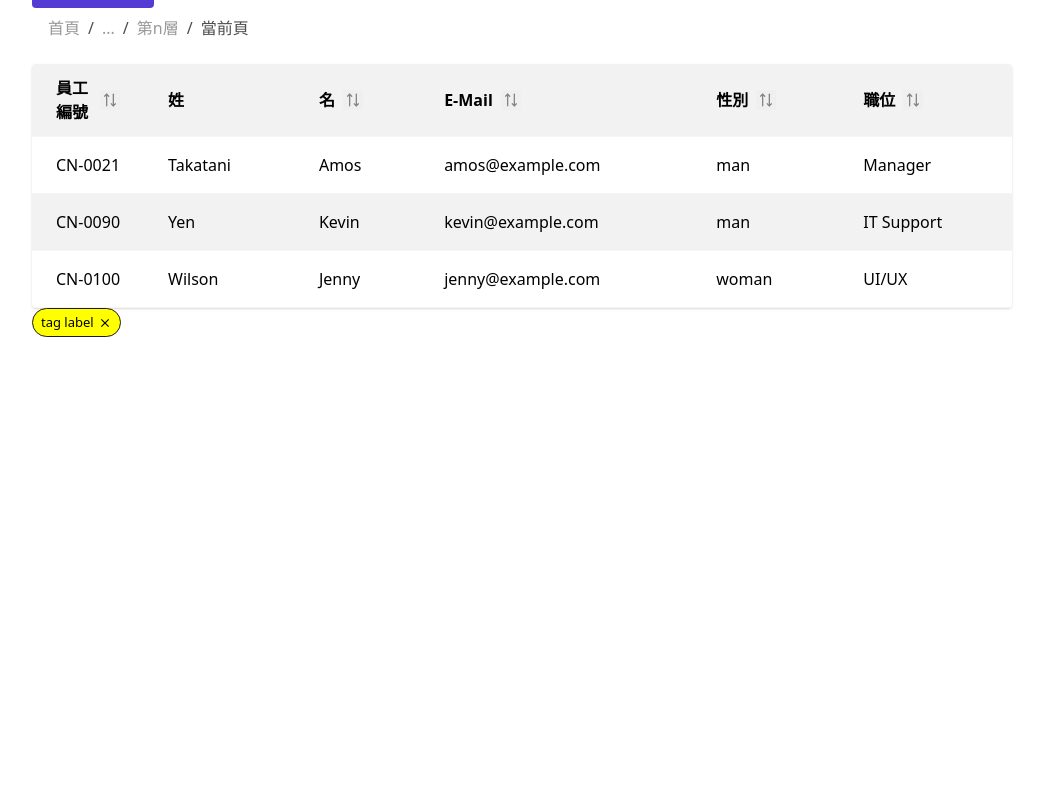
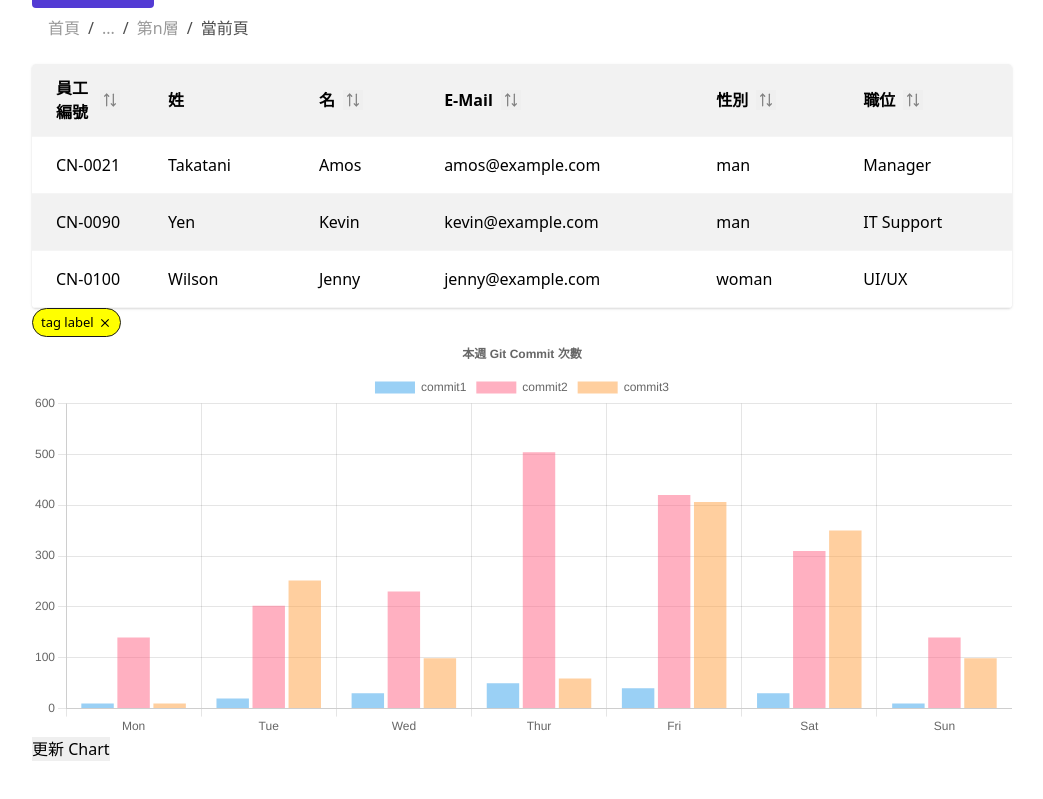
Before and after one commit to jonyworker/comp_dev_space, a Vue app: page / in a window 1280 px wide. Shown: the part 2625-3424 px from the top of the page, without its empty margins (118-1161 px from the left). Before the commit the page ends 3112 px from the top, so only its background shows below. Built offline with nearby package versions, Linux system fonts and the light colour scheme.

Commit message:
✨feat：新增 chart 元件。

```diff
--- a/package.json
+++ b/package.json
@@ -11,6 +11,7 @@
     "build-storybook": "storybook build"
   },
   "dependencies": {
+    "chart.js": "^4.4.4",
     "comp_dev_space": "file:",
     "vue": "^3.4.37"
   },
--- a/src/App.vue
+++ b/src/App.vue
@@ -1,5 +1,5 @@
 <script setup>
-import { markRaw, ref } from "vue";
+import {markRaw, reactive, ref} from "vue";
 import Image from "@/ui/element/Image/Image.vue";
 import Button from "@/ui/element/Button/Button.vue";
 import Toggle from "@/ui/element/Toggle/Toggle.vue";
@@ -33,6 +33,7 @@ import Dialog from "@/ui/element/Dialog/Dialog.vue";
 import Breadcrumb from "@/ui/element/Breadcrumb/Breadcrumb.vue";
 import Table from "@/ui/element/Table/Table.vue";
 import Tag from "@/ui/element/Tag/Tag.vue";
+import Chart from "@/ui/element/Chart/Chart.vue";
 
 // toggle 所需資料
 const isChecked = ref(true);
@@ -263,6 +264,37 @@ const columnCellData = ref([
         position: "UI/UX",
     },
 ]);
+
+// chart 所需資料
+const chartData = reactive({
+	// 橫軸上的分類
+	labels: ["Mon", "Tue", "Wed", "Thur", "Fri", "Sat", "Sun"],
+	datasets: [
+		{
+			// label 為資料分類的名稱
+			label: "commit1",
+			// data 為資料內容，是一個陣列，相同 index 的數值會放在同一個橫軸的分類區間
+			data: [10, 20, 30, 50, 40, 30, 10],
+		},
+		{
+			// label 為資料分類的名稱
+			label: "commit2",
+			// data 為資料內容，是一個陣列，相同 index 的數值會放在同一個橫軸的分類區間
+			data: [140, 202, 230, 504, 420, 310, 140],
+		},
+		{
+			// label 為資料分類的名稱
+			label: "commit3",
+			// data 為資料內容，是一個陣列，相同 index 的數值會放在同一個橫軸的分類區間
+			data: [10, 252, 99, 59, 406, 350, 99],
+		},
+
+	],
+});
+
+const updateData = () => {
+	chartData.datasets[0].data = chartData.datasets[0].data.map((d) => d + 50);
+};
 </script>
 
 <template>
@@ -589,6 +621,10 @@ const columnCellData = ref([
 
         <!-- Tag -->
         <Tag label="tag label" removable></Tag>
+
+		<!--Chart-->
+	    <Chart :chartdata="chartData"></Chart>
+	    <button @click="updateData">更新 Chart</button>
     </div>
 </template>
 
--- /dev/null
+++ b/src/ui/element/Chart/Chart.vue
@@ -0,0 +1,97 @@
+<script setup>
+import { ref, onMounted, watch, onBeforeUnmount, reactive } from "vue";
+import Chart from "chart.js/auto";
+
+const props = defineProps({
+	//資料接口
+	chartdata: {
+		type: Object,
+		default: () => {}
+	}
+})
+// Chart 顯示資料
+
+
+// Chart 顯示設定
+const options = {
+	responsive: true,
+	aspectRatio: 1|1,
+	// 如果不設 maintainAspectRatio,寬度會固定
+	// maintainAspectRatio: false,
+	plugins: {
+		legend: {
+			// datasets裡每一個物件會變成圖例，出現在給定的位置
+			position: "top",
+		},
+		title: {
+			display: true,
+			text: "本週 Git Commit 次數",
+		},
+	},
+};
+
+let chart;
+const initChart = () => {
+	const ctx = document.getElementById("chart");
+
+	// 如果 chart 存在的話 自殺
+	if (chart) {
+		chart.destroy();
+	}
+
+	chart = new Chart(ctx, {
+		type: "bar",
+		data: props.chartdata,
+		options,
+	});
+};
+
+// 監視有沒有新資料
+watch(props.chartdata, (newData) => {
+	if (chart) {
+		chart.data = newData; // Update the chart's data
+		chart.update(); // Re-render the chart
+	}
+});
+
+//
+const handleResize = () => {
+	if (chart) {
+		chart.resize();
+	}
+};
+
+onMounted(() => {
+	initChart();
+	window.addEventListener('resize', handleResize);
+});
+
+// Chart自殺
+onBeforeUnmount(() => {
+	if (chart) {
+		chart.destroy();
+	}
+	window.removeEventListener('resize', handleResize);
+});
+
+
+</script>
+
+<template>
+	<div class="card-content-image">
+		<canvas id="chart"></canvas>
+	</div>
+</template>
+
+<style scoped>
+.card-content-image {
+	position: relative;
+	width: 100%;
+	height: 400px;
+}
+
+canvas {
+	max-width: 100%;
+	max-height: 100%;
+}
+</style>
```
Also changed, not shown: 1 other file (tests, documents, lock files or other folders).
